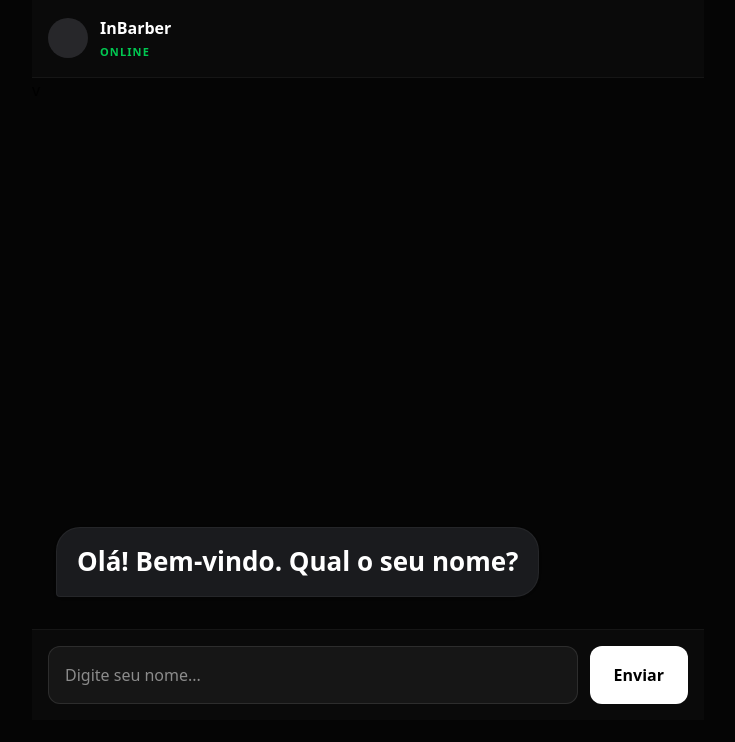
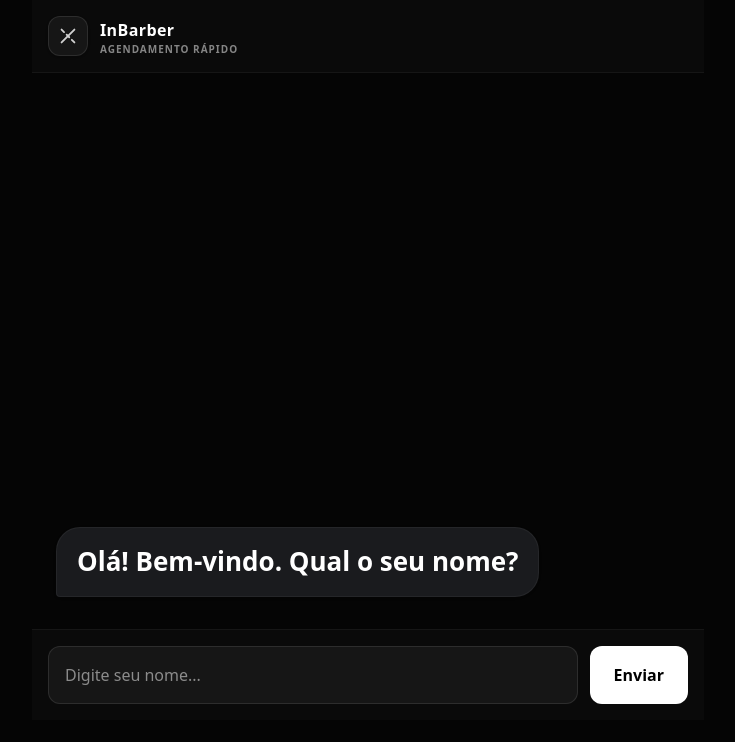
Before and after one commit to JoaozinDaprogramacao/barbercenter, a Next.js app: page / in a window 1280 px wide. Shown: the top 742 px of the page, without its empty margins (272-1007 px from the left). Built offline with nearby package versions, Linux system fonts and the light colour scheme.

Commit message:
feat: mudanças no header

```diff
--- a/src/app/page.tsx
+++ b/src/app/page.tsx
@@ -119,12 +119,20 @@ export default function BarberChat() {
   return (
     <main className="absolute inset-0 flex flex-col bg-[#050505] max-w-2xl mx-auto overflow-hidden">
       <header className="p-4 border-b border-white/5 bg-[#0A0A0A] flex items-center gap-3 shrink-0 z-20">
-        <div className="w-10 h-10 rounded-full bg-zinc-800" />
+        {/* Ícone proprietário arredondado (estilo App) */}
+        <div className="w-10 h-10 rounded-xl bg-white/5 border border-white/10 flex items-center justify-center shadow-sm">
+          {/* SVG minimalista simulando lâminas cruzadas/precisão */}
+          <svg width="22" height="22" viewBox="0 0 24 24" fill="none" stroke="white" strokeWidth="2" strokeLinecap="round" strokeLinejoin="round" className="opacity-80">
+            <path d="M19 19L5 5" strokeDasharray="4 4" />
+            <path d="M5 19L19 5" />
+          </svg>
+        </div>
+
         <div>
-          <h1 className="font-bold text-[16px] text-white">InBarber</h1>
-          <p className="text-[11px] text-green-500 font-bold uppercase tracking-widest mt-1">Online</p>
+          <h1 className="font-bold text-[16px] text-white tracking-wide">InBarber</h1>
+          <p className="text-[10px] text-white/50 font-bold uppercase tracking-widest mt-0.5 leading-none">Agendamento Rápido</p>
         </div>
-      </header>v
+      </header>
       <div
         ref={scrollRef}
         className="flex-1 overflow-y-auto p-4 md:p-6 no-scrollbar flex flex-col z-10"
```
